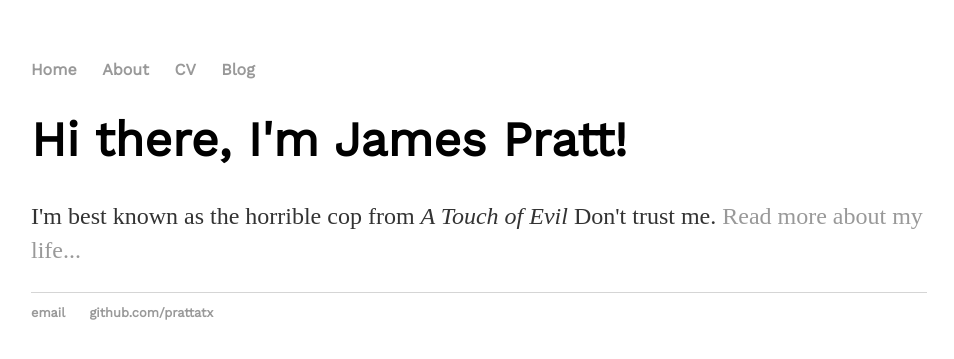
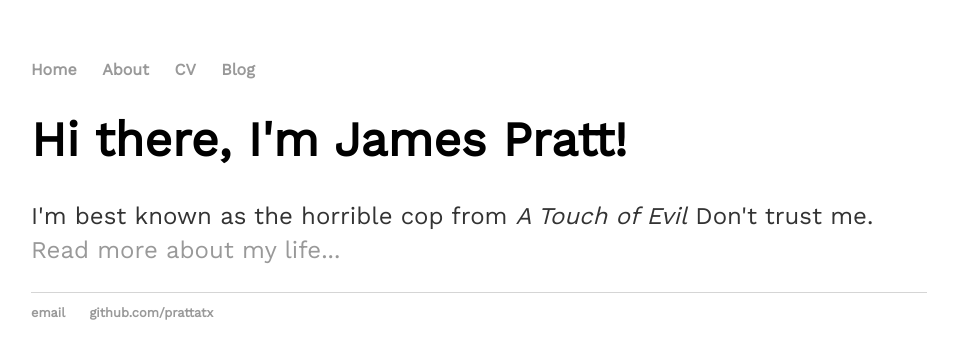
Before and after one commit to prattatx/prattatx.github.io, a Jekyll site: the page built from index.html, in a window 1280 px wide. Shown: the top 359 px of the page, without its empty margins (161-1115 px from the left). Built offline with Jekyll 4.4.1, drawn with Linux system fonts in a browser that asks for light colours; the list of posts is cut into pages by our own code.

Commit message:
font love

```diff
--- a/css/main.css
+++ b/css/main.css
@@ -1,4 +1,5 @@
 body {
+    font-family: 'Work Sans', sans-serif;
     margin: 60px auto;
     width: 70%;
 }
```
